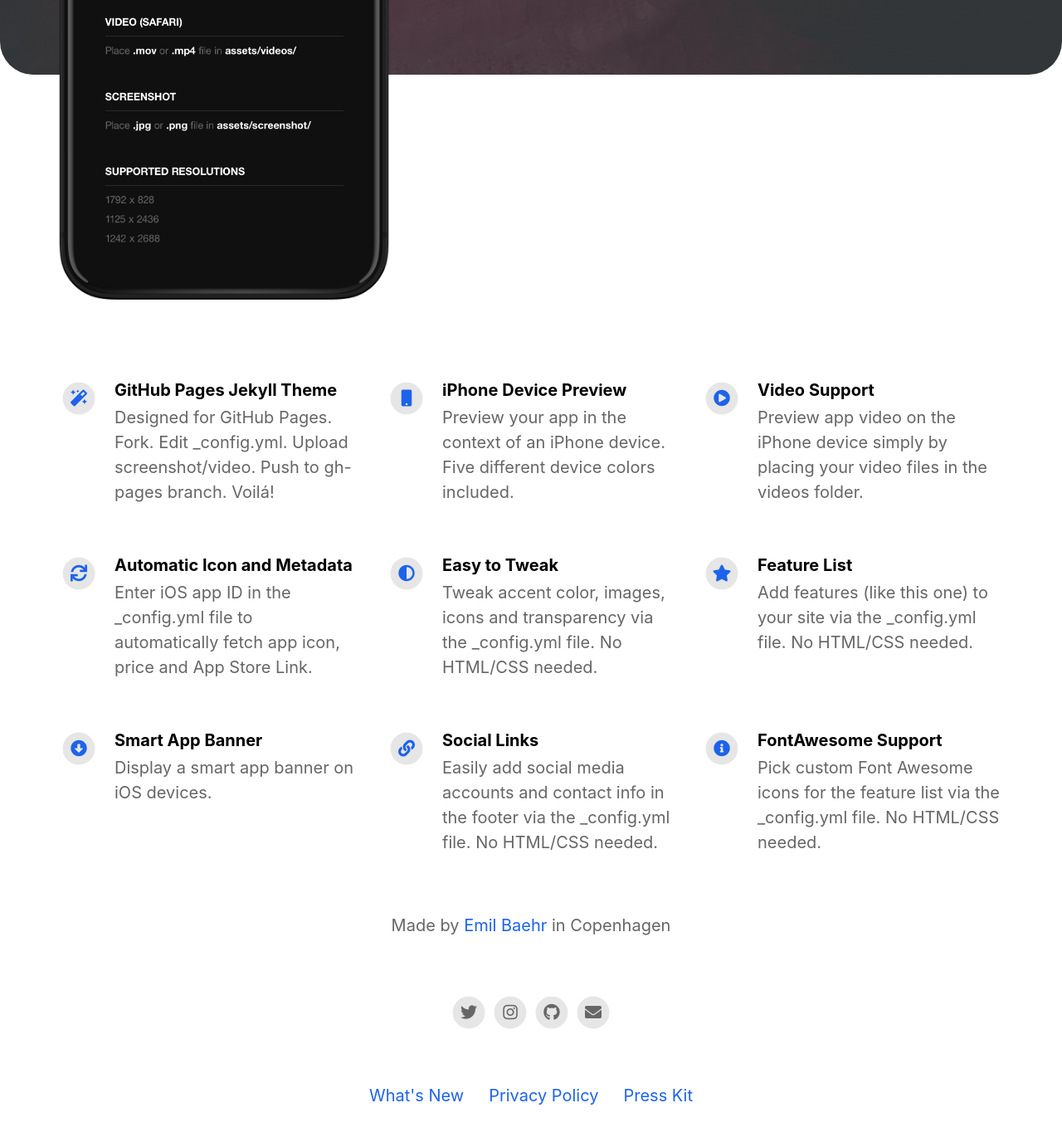
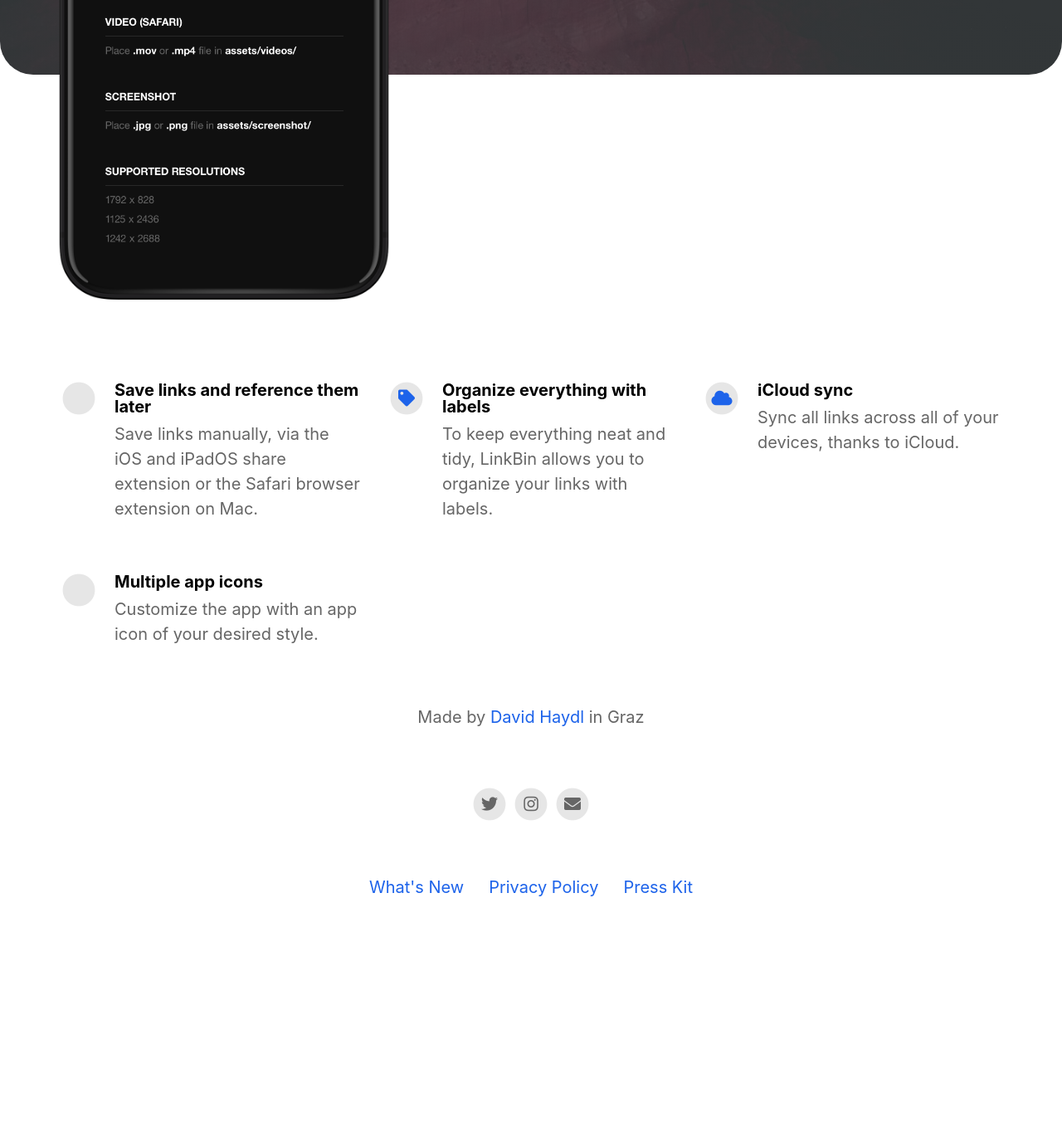
Before and after one commit to dhaydl/LinkBinWebsite, a Jekyll site: the page built from index.html, in a window 1280 px wide and 1400 px high, scrolled down 624 px. Shown: the top 1370 px of the window at 83% size. Built offline with Jekyll 4.4.1, drawn with Linux system fonts in a browser that asks for light colours; nearby versions of some CDN libraries; after the commit the page ends 1773 px from its top, so only the background shows below that; some of the changed text lies outside the part shown.

Commit message:
Updated config with necessary infos

```diff
--- a/_config.yml
+++ b/_config.yml
@@ -1,8 +1,8 @@
 #page title
-page_title                                :                                           # Automatically populates with app name if not set and if iOS app ID is set. Otherwise enter manually.
+page_title                                : LinkBin                                          # Automatically populates with app name if not set and if iOS app ID is set. Otherwise enter manually.
 
 # App Info
-ios_app_id                                : 1234793120                                # Required. Enter iOS app ID to automatically populate name, price and icons (e.g. 718043190).
+ios_app_id                                : 1584335419                                # Required. Enter iOS app ID to automatically populate name, price and icons (e.g. 718043190).
 ios_app_country                           : us                                        # Required outside USA. Enter 2 letter country code as in https://en.wikipedia.org/wiki/ISO_3166-1_alpha-2
 
 appstore_link                             :                                           # Automatically populates if not set and if iOS app ID is set. Otherwise enter manually.
@@ -10,24 +10,24 @@
 presskit_download_link                    : https://emilbaehr.com                                          # Enter a link to downloadable file or (e.g. public Dropbox link to a .zip file).
                                                                                       # Or upload your press kit file to assets and set path accordingly (e.g. "assets/your_press_kit.zip").
 
-app_icon                                  : # assets/appicon.png                      # Automatically populates if not set and if iOS app ID is set.  Otherwise enter path to icon file manually.
-app_name                                  :                                           # Automatically populates if not set and if iOS app ID is set.  Otherwise enter manually.
-app_price                                 :                                           # Automatically populates if not set and if iOS app ID is set.  Otherwise enter manually.
-app_description                           : Write a short tagline for your app.
+app_icon                                  : assets/appicon.png                                        # Automatically populates if not set and if iOS app ID is set.  Otherwise enter path to icon file manually.
+app_name                                  : LinkBin                                                   # Automatically populates if not set and if iOS app ID is set.  Otherwise enter manually.
+app_price                                 : Free to download                                          # Automatically populates if not set and if iOS app ID is set.  Otherwise enter manually.
+app_description                           : Easily save links on iPhone, iPad and Mac
 
 enable_smart_app_banner                   : true                                      # Set to true to show a smart app banner at top of page on mobile devices.
 
 
 
 # Information About Yourself
-your_name                                 : Emil Baehr
-your_link                                 : https://emilbaehr.com
-your_city                                 : Copenhagen
-email_address                             : emil.baehr@gmail.com
+your_name                                 : David Haydl
+your_link                                 : https://twitter.com/DavidHaydl
+your_city                                 : Graz
+email_address                             : david.haydl@gmail.com
 facebook_username                         :
-instagram_username                        : ebaehr
-twitter_username                          : ebaehr
-github_username                           : emilbaehr
+instagram_username                        : david_h93
+twitter_username                          : DavidHaydl
+github_username                           :
 youtube_username                          :
 
 
@@ -35,45 +35,21 @@
 # Feature List                            Edit, add or remove features to be presented.
 features                                  :
 
-  - title                                 : GitHub Pages Jekyll Theme
-    description                           : Designed for GitHub Pages. Fork. Edit _config.yml. Upload screenshot/video. Push to gh-pages branch. Voilá!
-    fontawesome_icon_name                 : magic
+  - title                                 : Save links and reference them later
+    description                           : Save links manually, via the iOS and iPadOS share extension or the Safari browser extension on Mac.
+    fontawesome_icon_name                 : link-horizontal
 
-  - title                                 : iPhone Device Preview
-    description                           : Preview your app in the context of an iPhone device. Five different device colors included.
-    fontawesome_icon_name                 : mobile
+  - title                                 : Organize everything with labels
+    description                           : To keep everything neat and tidy, LinkBin allows you to organize your links with labels.
+    fontawesome_icon_name                 : tag
 
-  - title                                 : Video Support
-    description                           : Preview app video on the iPhone device simply by placing your video files in the videos folder.
-    fontawesome_icon_name                 : play-circle
+  - title                                 : iCloud sync
+    description                           : Sync all links across all of your devices, thanks to iCloud.
+    fontawesome_icon_name                 : cloud
 
-  - title                                 : Automatic Icon and Metadata
-    description                           : Enter iOS app ID in the _config.yml file to automatically fetch app icon, price and App Store Link.
-    fontawesome_icon_name                 : sync
-
-  - title                                 : Easy to Tweak
-    description                           : Tweak accent color, images, icons and transparency via the _config.yml file. No HTML/CSS needed.
-    fontawesome_icon_name                 : adjust
-
-  - title                                 : Feature List
-    description                           : Add features (like this one) to your site via the _config.yml file. No HTML/CSS needed.
-    fontawesome_icon_name                 : star
-
-  - title                                 : Smart App Banner
-    description                           : Display a smart app banner on iOS devices.
-    fontawesome_icon_name                 : arrow-alt-circle-down
-
-  - title                                 : Social Links
-    description                           : Easily add social media accounts and contact info in the footer via the _config.yml file. No HTML/CSS needed.
-    fontawesome_icon_name                 : link
-
-  - title                                 : FontAwesome Support
-    description                           : Pick custom Font Awesome icons for the feature list via the _config.yml file. No HTML/CSS needed.
-    fontawesome_icon_name                 : info-circle
-
-  - title                                 : # New Feature Title
-    description                           : # New Feature Description
-    fontawesome_icon_name                 : # Enter Font Awesome icon name (e.g. star). Find icons on fontawesome.com/icons.
+  - title                                 : Multiple app icons
+    description                           : Customize the app with an app icon of your desired style.
+    fontawesome_icon_name                 : compass-drafting
 
 
 
```
